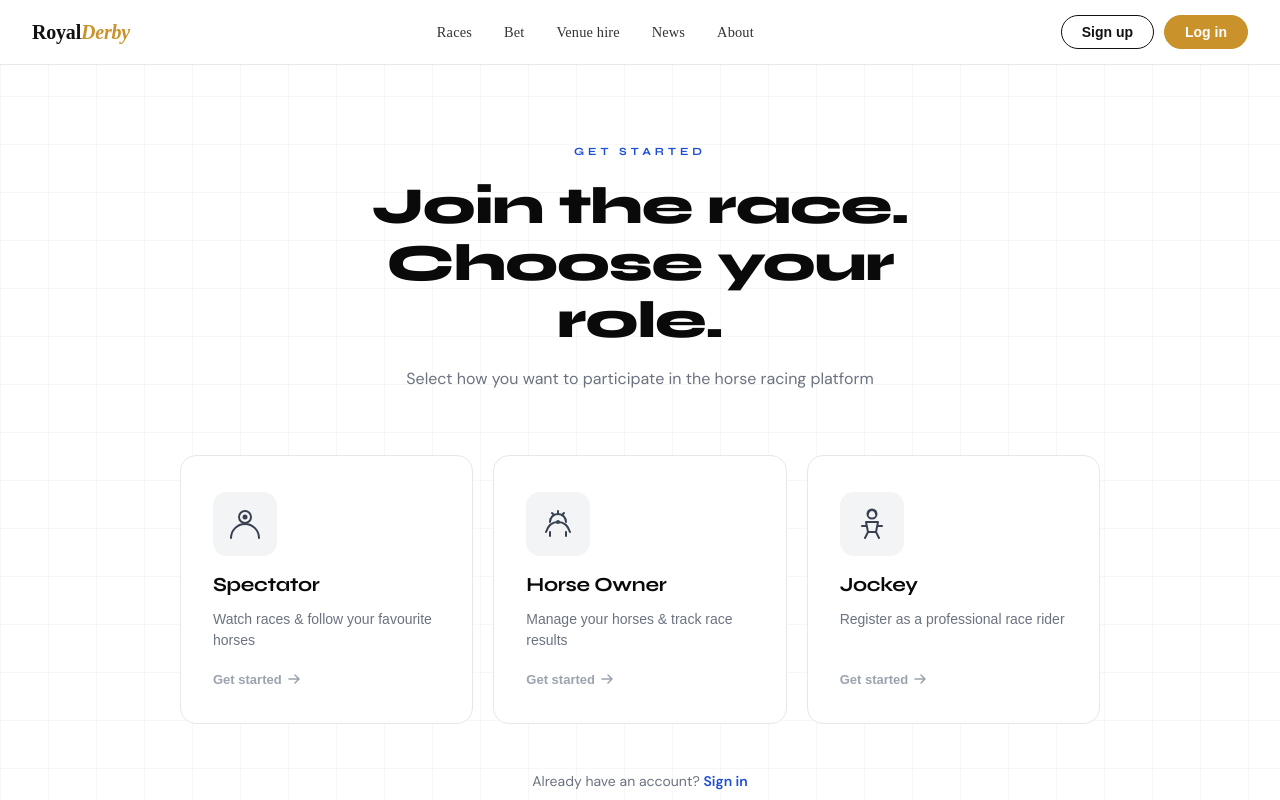
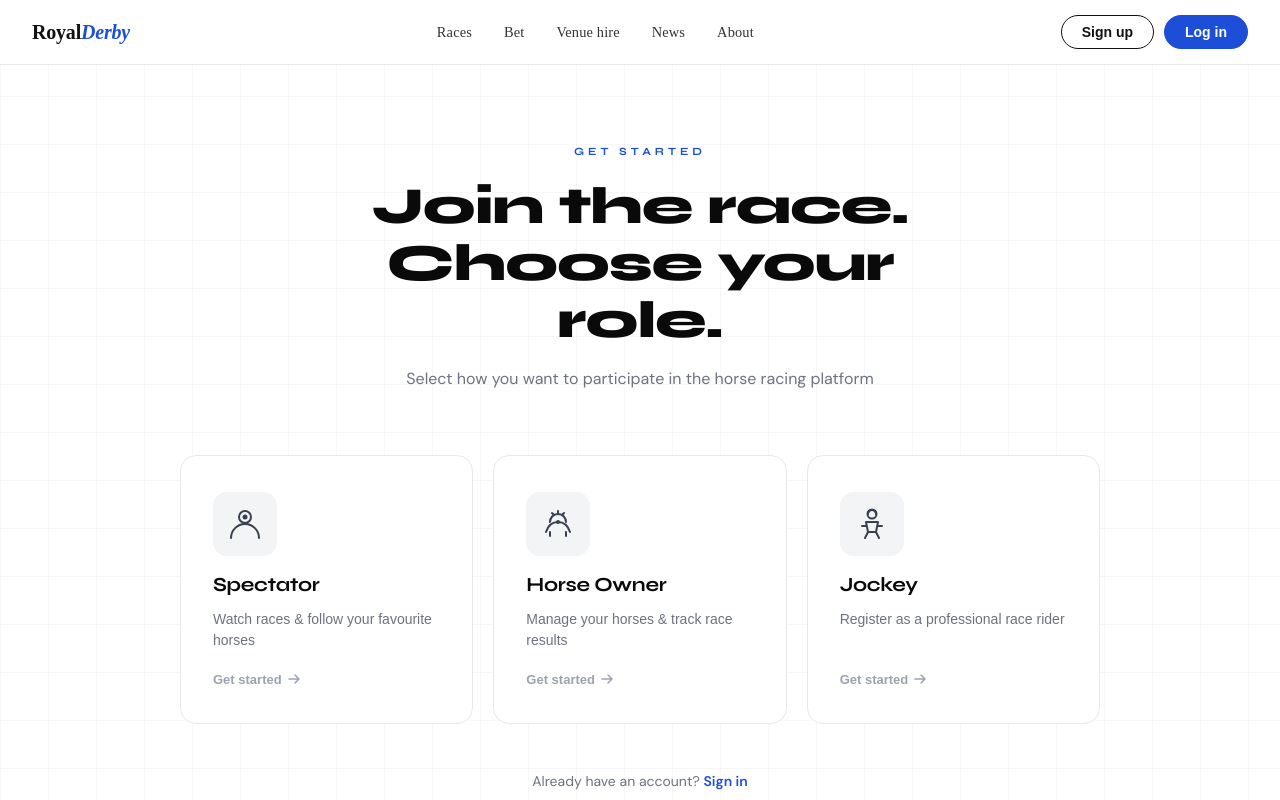
Before and after one commit to tri-cod/horse-racing-management-system, a React (Vite) app in the folder frontend/horse-racing-management-FE/: page /register in a window 1280 px wide. Built offline with nearby package versions, Linux system fonts and the light colour scheme.

Commit message:
Register UI/Header/Footer.

```diff
--- a/frontend/horse-racing-management-FE/src/assets/css/Header.css
+++ b/frontend/horse-racing-management-FE/src/assets/css/Header.css
@@ -43,7 +43,7 @@
 
 /* Derby luôn màu vàng gold, nghiêng */
 .header__logo-derby {
-    color: #c9922a;
+    color: #1d4ed8;
     font-style: italic;
     font-weight: 600;
 }
@@ -103,14 +103,14 @@
 
 /* Log in — nền vàng gold */
 .header__btn--filled {
-    background: #c9922a;
-    border: 1.5px solid #c9922a;
+    background: #1d4ed8;
+    border: 1.5px solid #1d4ed8;
     color: #ffffff;
 }
 
 .header__btn--filled:hover {
-    background: #b07d20;
-    border-color: #b07d20;
+    background: #1d4ed8;
+    border-color: #1d4ed8;
 }
 
 /* ─── Hamburger (mobile) ──────────────────────────────── */
```
